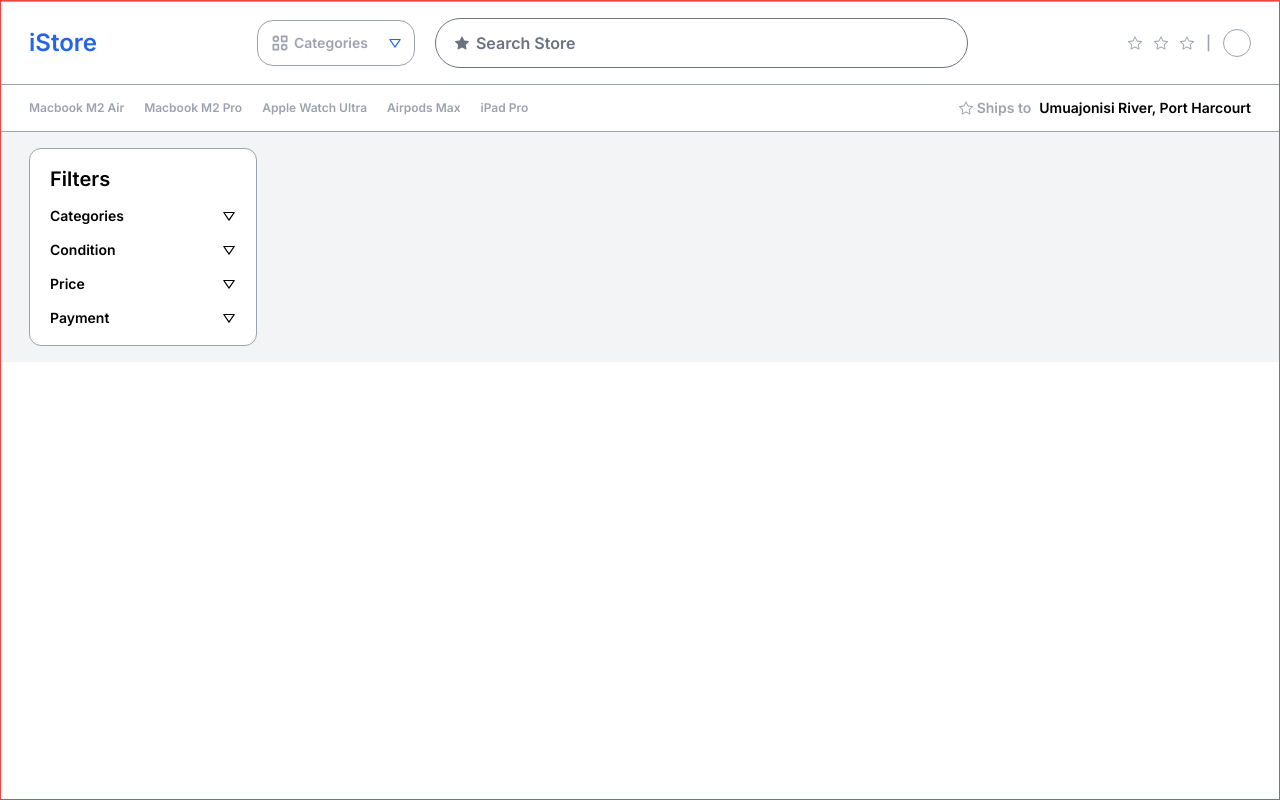
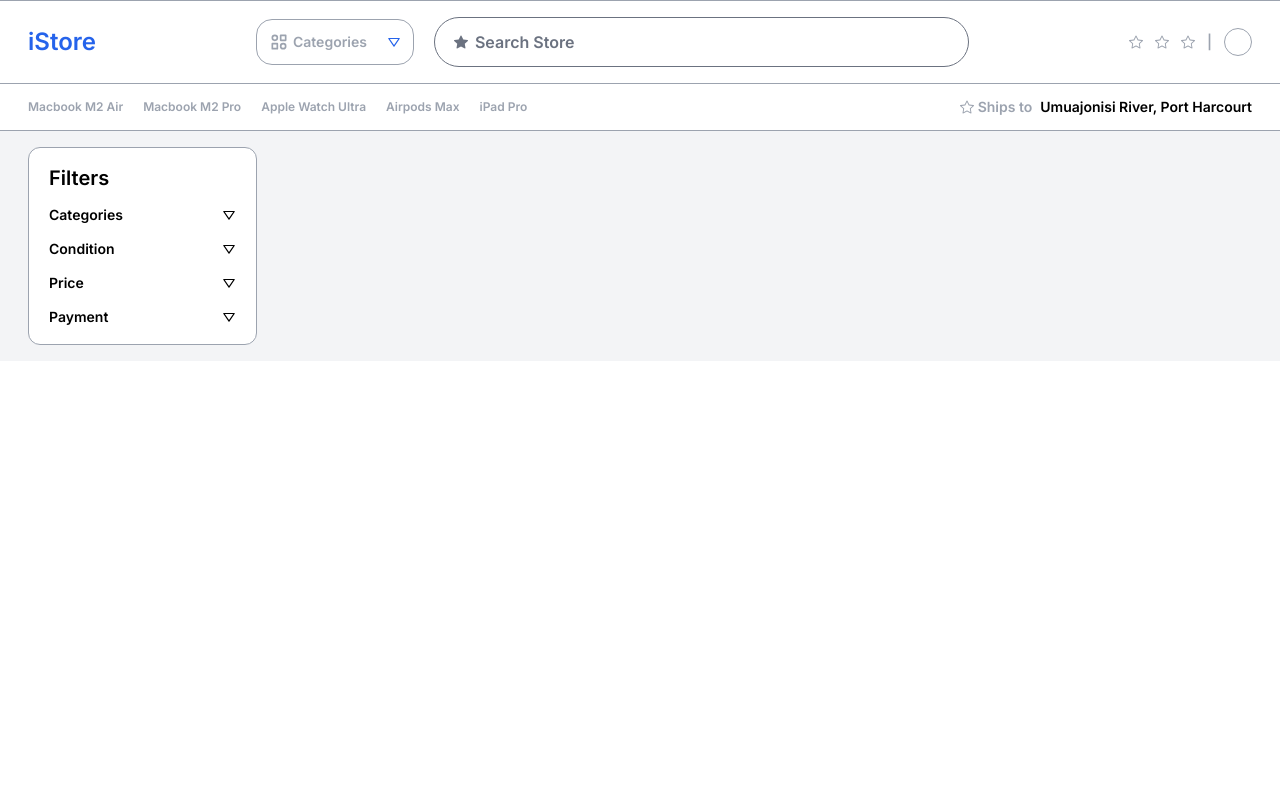
Before and after one commit to mmesomasaint/tempillar, a Next.js app: page /theme/e-apple-store/preview in a window 1280 px wide. Built offline with nearby package versions, Linux system fonts and the light colour scheme.

Commit message:
Feat: Delete the test styles

```diff
--- a/app/theme/e-apple-store/preview/page.tsx
+++ b/app/theme/e-apple-store/preview/page.tsx
@@ -7,7 +7,7 @@ import CheckBox from '../pack/components/checkbox'
 
 export default function Home() {
   return (
-    <main className='min-h-screen border border-red-500'>
+    <main className='min-h-screen'>
       <div className='flex border-y border-apple-store-faded-max justify-between items-center gap-40 px-7 py-4'>
         <TextIntro primary>iStore</TextIntro>
         <div className='grow flex justify-center items-center gap-5'>
```
